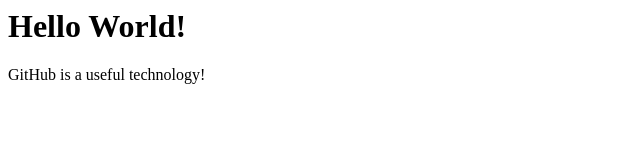
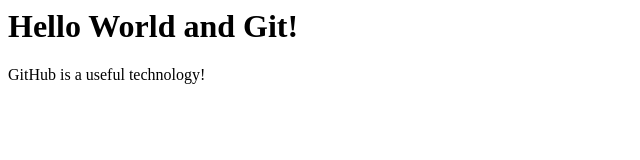
Before and after one commit to lera2l/git_test2025, a plain HTML site: page index.html in a window 1280 px wide. Shown: the whole page, without its empty margins (0-640 px from the left). Drawn offline with Linux system fonts and the light colour scheme.

Commit message:
Change h1

```diff
--- a/index.html
+++ b/index.html
@@ -1,2 +1,2 @@
-<h1>Hello World!</h1>
+<h1>Hello World and Git!</h1>
 <p> GitHub is a useful technology!</p>
```
